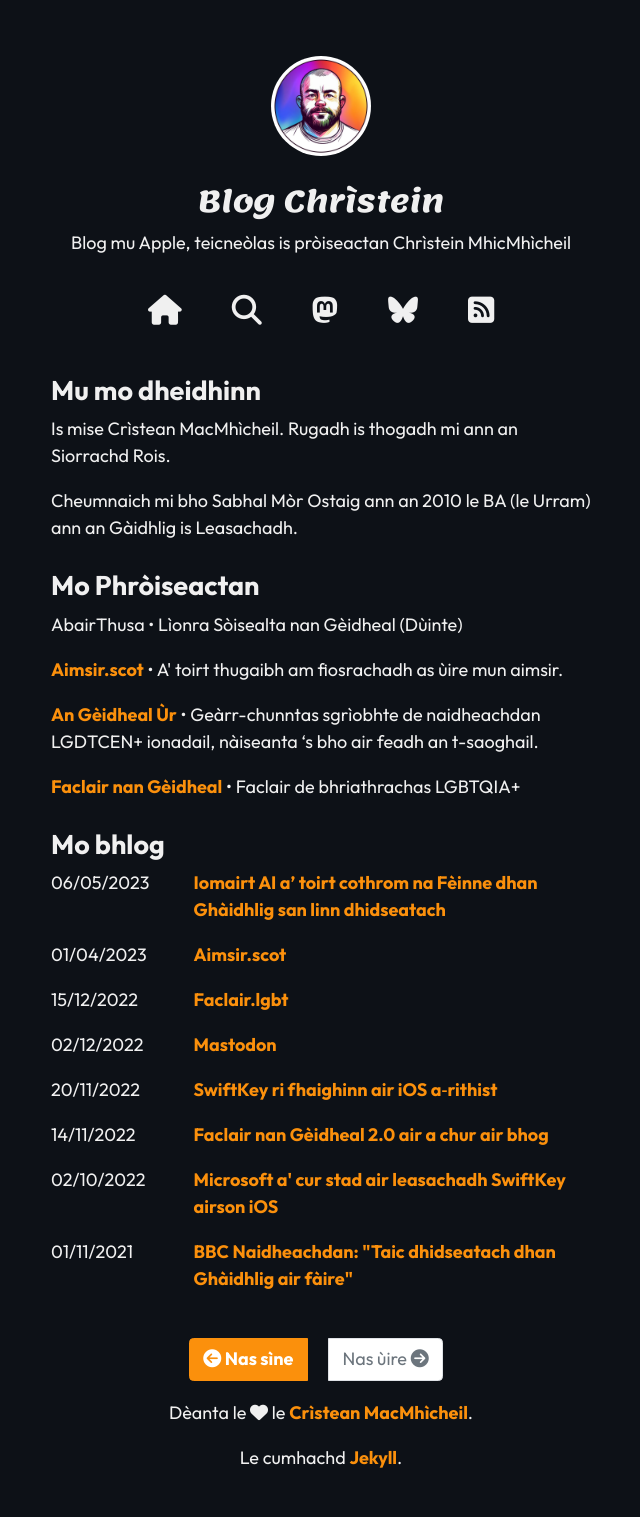
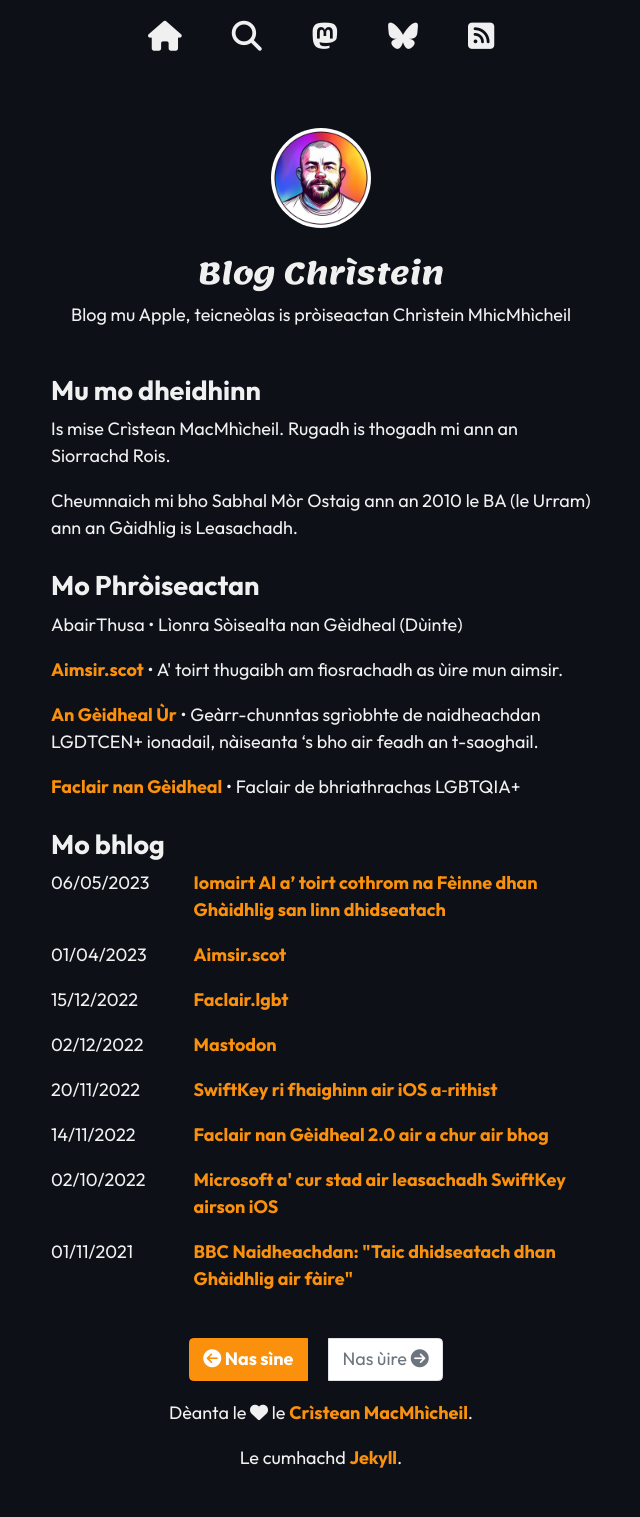
Before and after one commit to angeidheal/angeidheal.github.io, a Jekyll site: the page built from index.html, in a window 1280 px wide. Shown: the whole page, without its empty margins (319-959 px from the left). Built offline with Jekyll 4.4.1, drawn with Linux system fonts in a browser that asks for light colours; nearby versions of some CDN libraries; the list of posts is cut into pages by our own code.

Commit message:
Update default.html

```diff
--- a/_layouts/default.html
+++ b/_layouts/default.html
@@ -7,11 +7,11 @@ layout: compress
   {% include head.html %}
 
   <body>
+    {% include navigation.html %}
+
     <img src="{{ site.url }}/images/logo.jpg" style="display: block; margin-left: auto; margin-right: auto; margin-top: 56px; border-radius: 50%" width="100" height="100">
     <h1 style="text-align: center; font-family: Lemonada; color: #f0f0f0">{{ site.title }}</h1>
     <p style="text-align: center; color: #f0f0f0;">{{ site.description }}</p>
-
-    {% include navigation.html %}
 
     <div class="container content-area">
       <div class="row">
```
